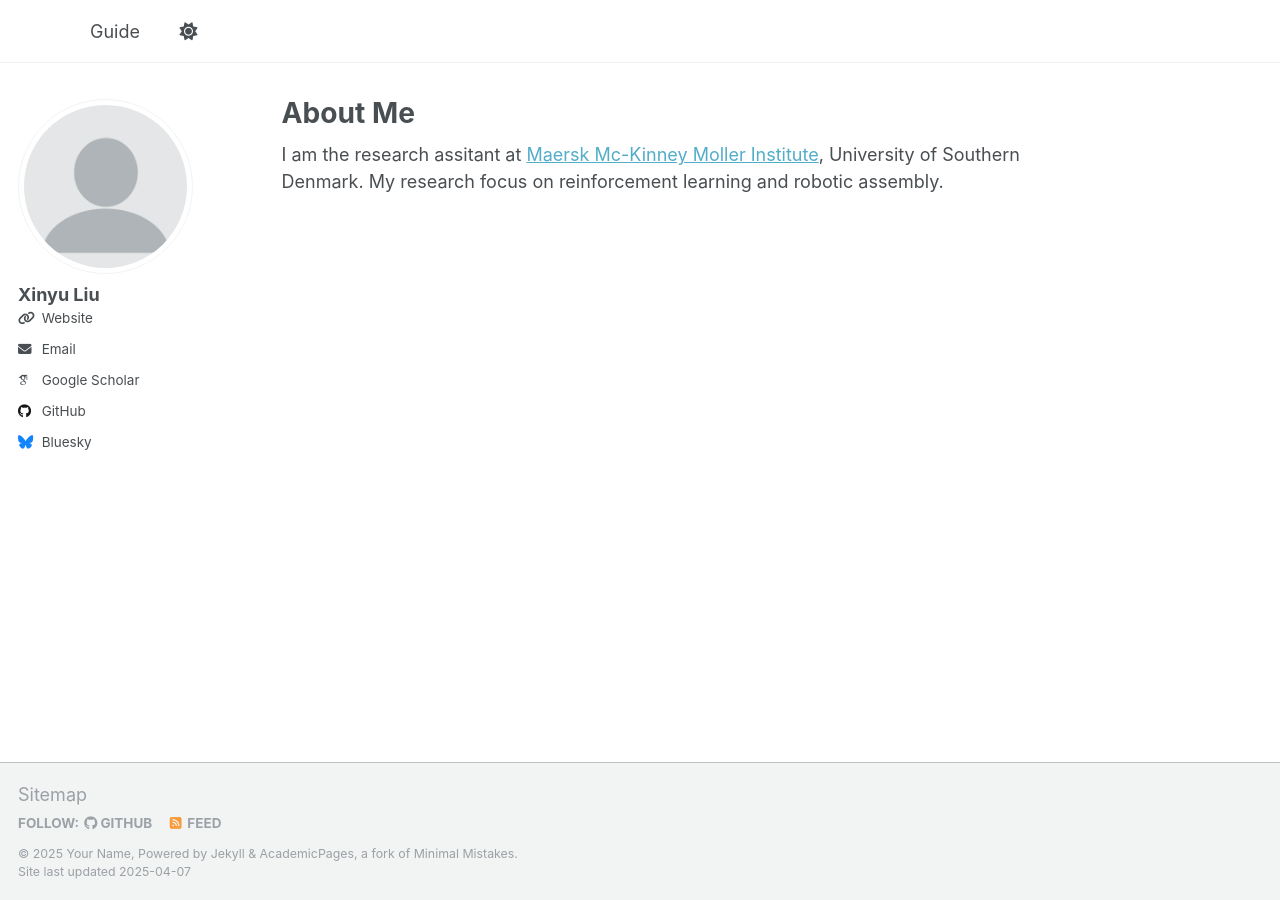
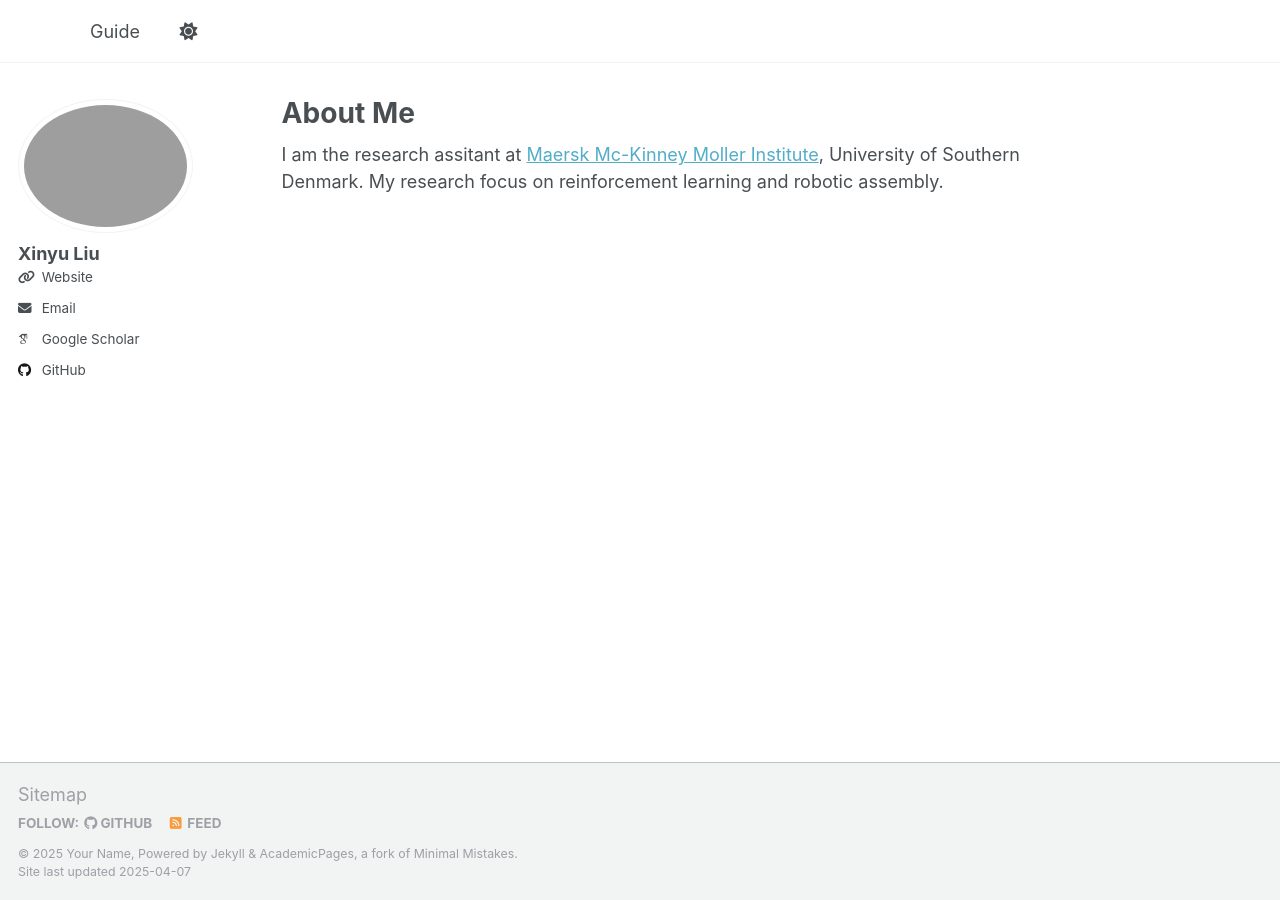
Before and after one commit to calmdw/calmdw.github.io, a Jekyll site: the page built from _pages/about.md, in a window 1280 px wide. Built offline with Jekyll 4.4.1, drawn with Linux system fonts in a browser that asks for light colours; some web fonts are replaced.

Commit message:
Update _config.yml

```diff
--- a/_config.yml
+++ b/_config.yml
@@ -22,7 +22,7 @@ repository               : "academicpages/academicpages.github.io"
 #               Additional customization can be done by editing /_includes/author-profile.html
 author:
   # Biographic information
-  avatar           : "profile.png"
+  avatar           : #"profile.png"
   name             : "Xinyu Liu"
   pronouns         : # example: "she/her"
   bio              : #"Short biography for the left-hand sidebar"
@@ -50,7 +50,7 @@ author:
   stackoverflow    : # User number or user number and name (i.e., use "1" or "1/jeff-atwood")
 
   # Social media
-  bluesky          : "bsky.app" # Replace this with you Bluesky username
+  bluesky          : #"bsky.app" # Replace this with you Bluesky username
   facebook         : # Username
   flickr           : # Username
   foursquare       : # Username
```
